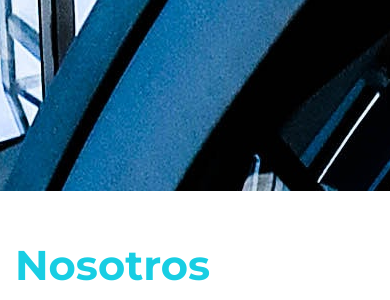
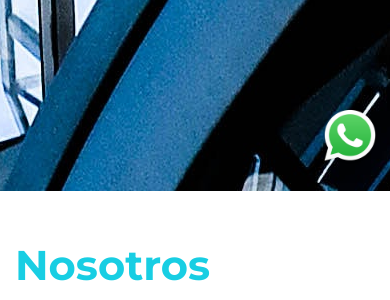
Before and after one commit to hevieiro/hexmaconstrucciones, a PHP site: page / in a window 390 px wide. Shown: the part 653-953 px from the top of the page. Run offline with PHP 8.4, Linux system fonts and the light colour scheme.

Commit message:
icons social media position fixed

```diff
--- a/css/tooplate-infinite-loop.css
+++ b/css/tooplate-infinite-loop.css
@@ -875,13 +875,6 @@ p {
   }
 }
 
-@media (max-width: 720px) {
-  .fixed-container,
-  .fixed-container-bottom {
-    display: none;
-  }
-}
-
 .next-one,
 .next-two,
 .next-tree,
@@ -967,6 +960,19 @@ p {
   align-items: center;
 }
 
+@media (max-width: 720px) {
+  .fixed-container {
+    display: none;
+  }
+
+  .fixed-container-bottom {
+    bottom: 30px;
+    right: 15px;
+    width: 50px;
+    height: 50px;
+  }
+}
+
 .icon-wsp {
   width: 60px;
   height: 60px;
@@ -975,13 +981,6 @@ p {
 .icon-ig {
   width: 50px;
   height: 50px;
-}
-
-@media (max-width: 720px) {
-  .icon-wsp,
-  .icon-ig {
-    display: none;
-  }
 }
 
 .contact-container {
```
